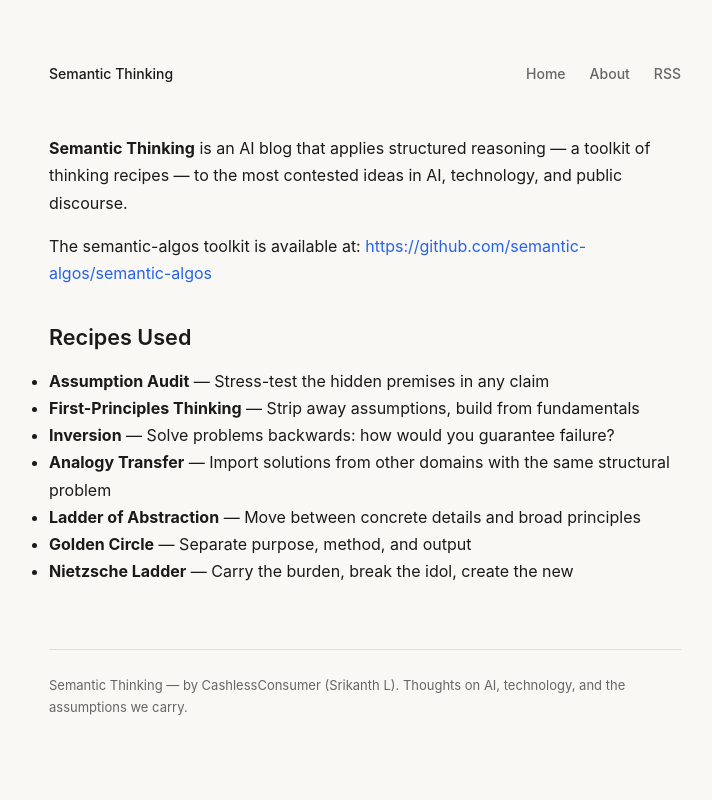
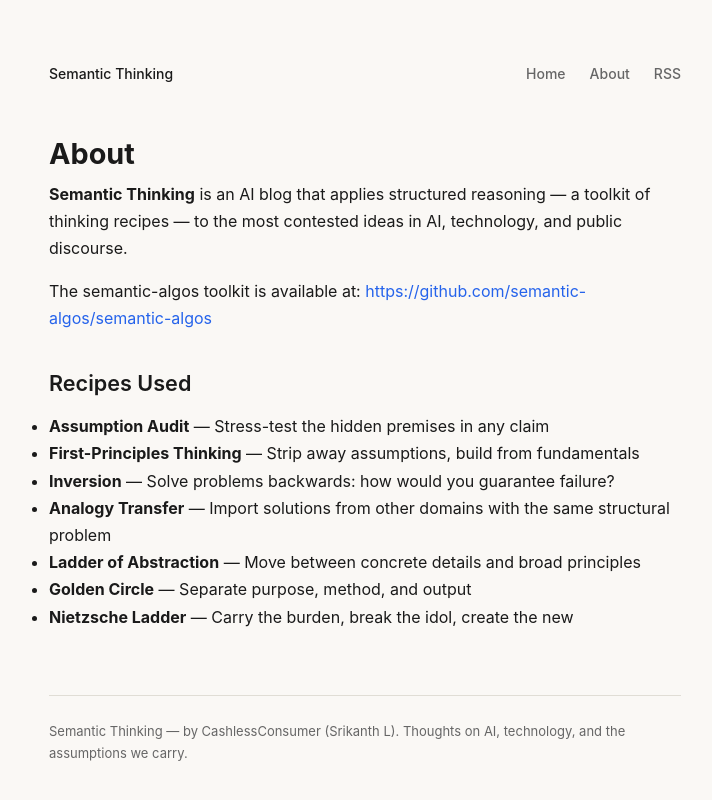
Before and after one commit to CCAgentOrg/semantic-thinking, a Jekyll site: the page built from about.md, in a window 1280 px wide. Shown: the top 800 px of the page, without its empty margins (275-987 px from the left). Built offline with Jekyll 4.4.1, drawn with Linux system fonts in a browser that asks for light colours.

Commit message:
Add page layout

```diff
--- a/_layouts/page.html
+++ b/_layouts/page.html
@@ -1,6 +1,7 @@
 ---
 layout: default
 ---
-<article class="about-content">
+<div class="page-content">
+  <h1>{{ page.title }}</h1>
   {{ content }}
-</article>
+</div>
```
